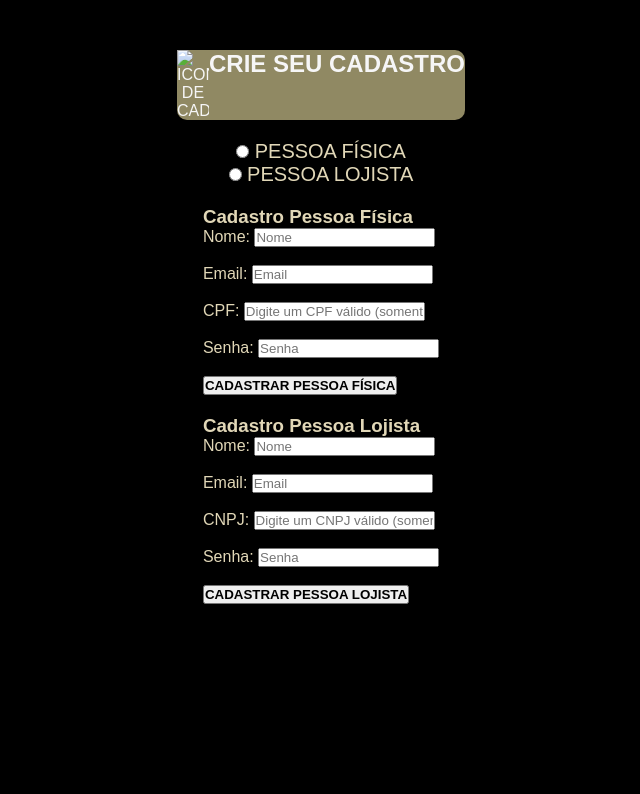
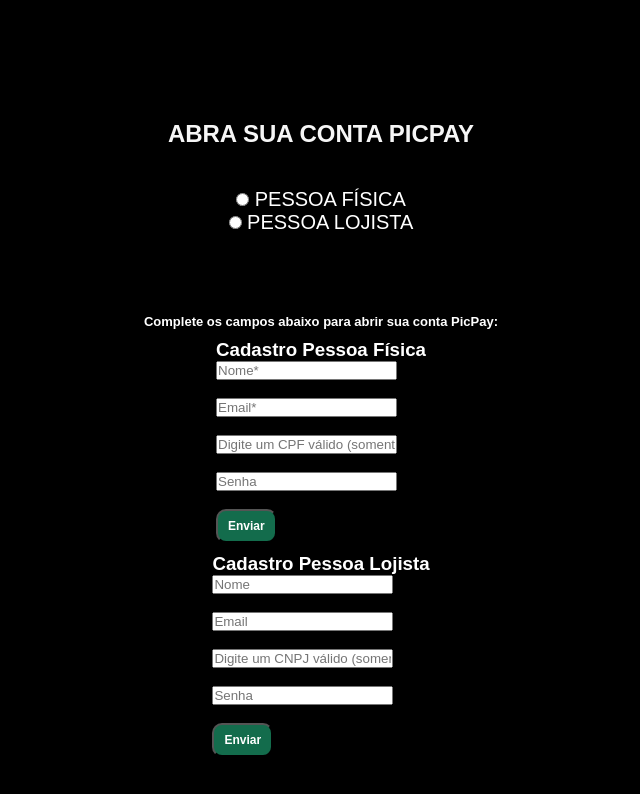
Before and after one commit to Albert-Stanley/picpay_desafio, a plain HTML site: page index.html in a window 1280 px wide. Shown: the whole page, without its empty margins (319-959 px from the left). Drawn offline with Linux system fonts and the light colour scheme.

Commit message:
-atualizando formato cadastro.

```diff
--- a/index.html
+++ b/index.html
@@ -10,12 +10,13 @@
 
 <body>
 
+    <!-- Titulo -->
     <header id="title">
-        <img class="title_icone" src="/image/fav_form_icon.png" alt="icone de cadastro">
-        <h2 >Crie seu cadastro</h2>
+        <!-- <img class="title_icone" src="/image/fav_form_icon.png" alt="icone de cadastro"> -->
+        <h2 >Abra sua conta PicPay</h2>
     </header>
+
     <!-- Botões radio para a escolha do formulario correto-->
-
     <label class="radio_btn1">
         <input type="radio" name="tipoPessoa" value="fisica"> Pessoa Física
     </label>
@@ -23,43 +24,45 @@
         <input type="radio" name="tipoPessoa" value="lojista"> Pessoa Lojista
     </label>
 
+    <h2 class="msg_cadastro">Complete os campos abaixo para abrir sua conta PicPay:
+    </h2>
 
     <!-- Formulário para Pessoa Física -->
     <form id="formPessoaFisica">
         <h3>Cadastro Pessoa Física</h3>
-        <label for="nomeFisica">Nome:</label>
-        <input type="text" id="nomeFisica" name="nomeFisica" placeholder="Nome"><br><br>
+        <label for="nomeFisica"></label>
+        <input type="text" id="nomeFisica" name="nomeFisica" placeholder="Nome*"><br><br>
 
-        <label for="emailFisica">Email:</label>
-        <input type="email" id="emailFisica" name="emailFisica" placeholder="Email"><br><br>
+        <label for="emailFisica"></label>
+        <input type="email" id="emailFisica" name="emailFisica" placeholder="Email*"><br><br>
 
-        <label for="cpfFisica">CPF:</label>
+        <label for="cpfFisica"></label>
         <input type="text" id="cpfFisica" name="cpfFisica" pattern="\d{3}\.\d{3}\.\d{3}-\d{2}"
             placeholder="Digite um CPF válido (somente números)"><br><br>
 
-        <label for="senhaFisica">Senha:</label>
+        <label for="senhaFisica"></label>
         <input type="password" id="senhaFisica" name="senhaFisica" placeholder="Senha"><br><br>
 
-        <button class="btn_cadastrar_fisica" type="submit">Cadastrar Pessoa Física</button>
+        <button class="btn_cadastrar_fisica" type="submit">Enviar</button>
     </form>
 
     <!-- Formulário para Pessoa Lojista -->
     <form id="formPessoaLojista">
         <h3>Cadastro Pessoa Lojista</h3>
-        <label for="nomeLojista">Nome:</label>
+        <label for="nomeLojista"></label>
         <input type="text" id="nomeLojista" name="nomeLojista" placeholder="Nome"><br><br>
 
-        <label for="emailLojista">Email:</label>
+        <label for="emailLojista"></label>
         <input type="email" id="emailLojista" name="emailLojista" placeholder="Email"><br><br>
 
-        <label for="cnpjLojista">CNPJ:</label>
+        <label for="cnpjLojista"></label>
         <input type="text" id="cnpjLojista" name="cnpjLojista"
             placeholder="Digite um CNPJ válido (somente números)"><br><br>
 
-        <label for="senhaLojista">Senha:</label>
+        <label for="senhaLojista"></label>
         <input type="password" id="senhaLojista" name="senhaLojista" placeholder="Senha"><br><br>
 
-        <button class="btn_cadastrar_lojista" type="submit">Cadastrar Pessoa Lojista</button>
+        <button class="btn_cadastrar_lojista" type="submit">Enviar</button>
     </form>
     <script src="./app.js"></script>
 </body>
--- a/style.css
+++ b/style.css
@@ -6,10 +6,12 @@
 
 :root {
     --white: rgb(246, 246, 246);
-    --font-color: #E1D7B7;
-    --title-color: hsl(56, 45%, 80%);
+    --font-color: hsl(0, 0%, 100%);
+    --title-color: hwb(0 100% 0%);
     --background-color: black ;
     --background-image: url('/image/9WYxT.png');
+    --verde-forte: #136C4C;
+    --verde-fraco: #238662 ;
 }
 
 
@@ -24,12 +26,11 @@ body {
 
 #title {
     display: flex;
-    margin-top: 50px;
-    margin-bottom: 20px;
+    margin-top: 120px;
+    margin-bottom: 40px;
     text-align: center;
     text-transform: uppercase;
     color: var(--white);
-    background: rgb(144, 137, 99);
     border-radius: 10px;
 }
 
@@ -38,30 +39,35 @@ body {
     text-decoration: none;
 }
 
+.msg_cadastro {
+    padding-top: 80px;
+    padding-bottom: 0px;
+    font-size: small;
+    color: var(--title-color);
+}
+
 .radio_btn1, .radio_btn2 {
     font-size: 20px;
     text-transform: uppercase;
     color: var(--font-color);
 }
 
-#formPessoaFisica {
-    /* background-image: var(--background-image); */
-    margin-top: 20px;
-    color: var(--font-color);
-}
-
-#formPessoaLojista {
-    margin-top: 20px;
+#formPessoaFisica, #formPessoaLojista {
+    margin-top: 10px;
     color: var(--font-color);
 }
 
 .btn_cadastrar_fisica, .btn_cadastrar_lojista {
     cursor: pointer;
-    text-transform: uppercase;
+    font-size: 12px;
+    padding: 8px 10px ; /*padding: top right bottom left; */
     font-weight: bold;
+    color: var(--font-color);
+    background: var(--verde-forte);
+    border-radius: 10px;
 }
 
 .btn_cadastrar_fisica:hover, .btn_cadastrar_lojista:hover {
-    color: var(--background-color);
-    background-color: var(--font-color);
+    color: var(--font-color);
+    background-color: var(--verde-fraco);
 }
```
Also changed, not shown: image/img_propaganda.jpg (added).
